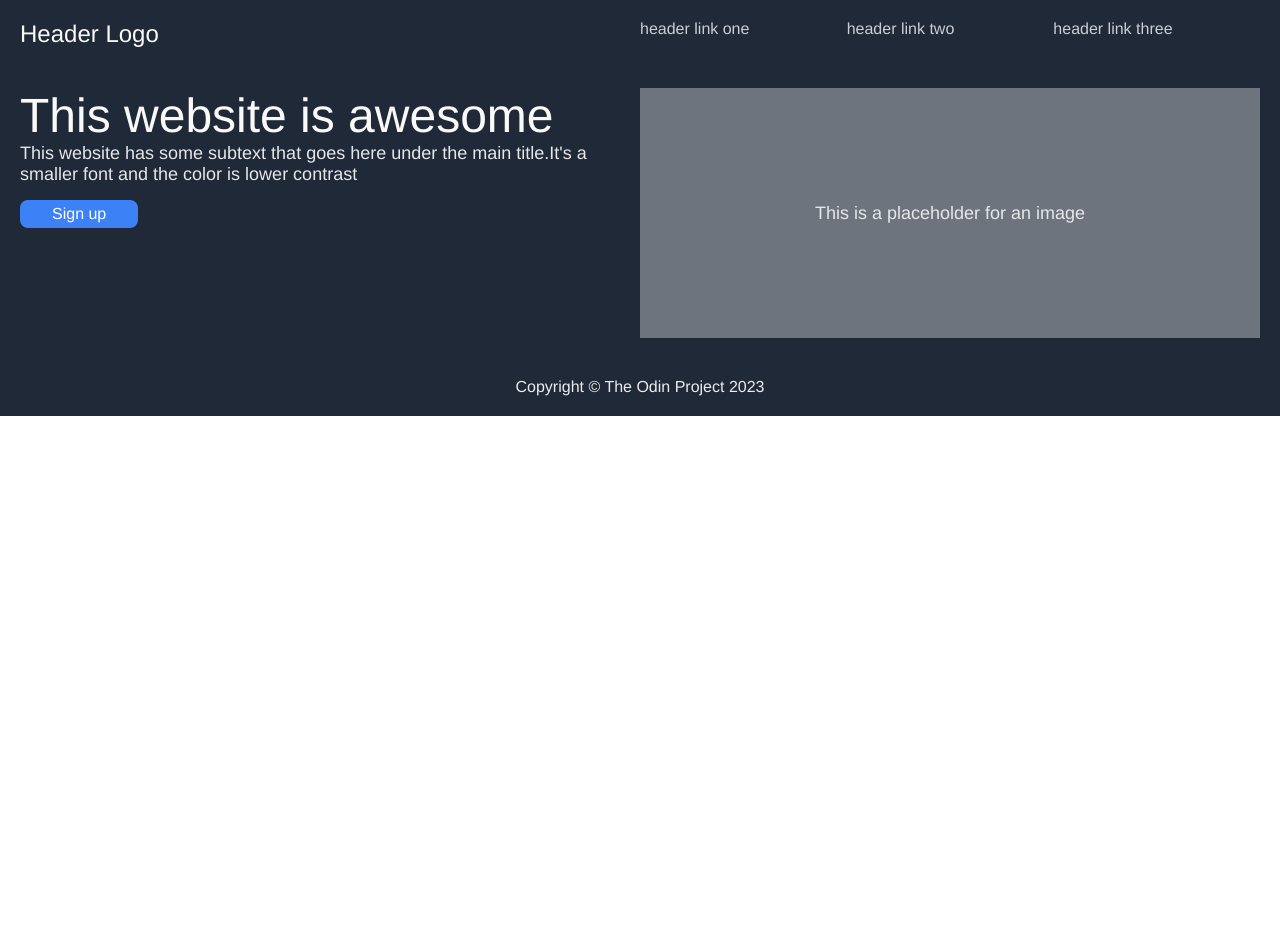
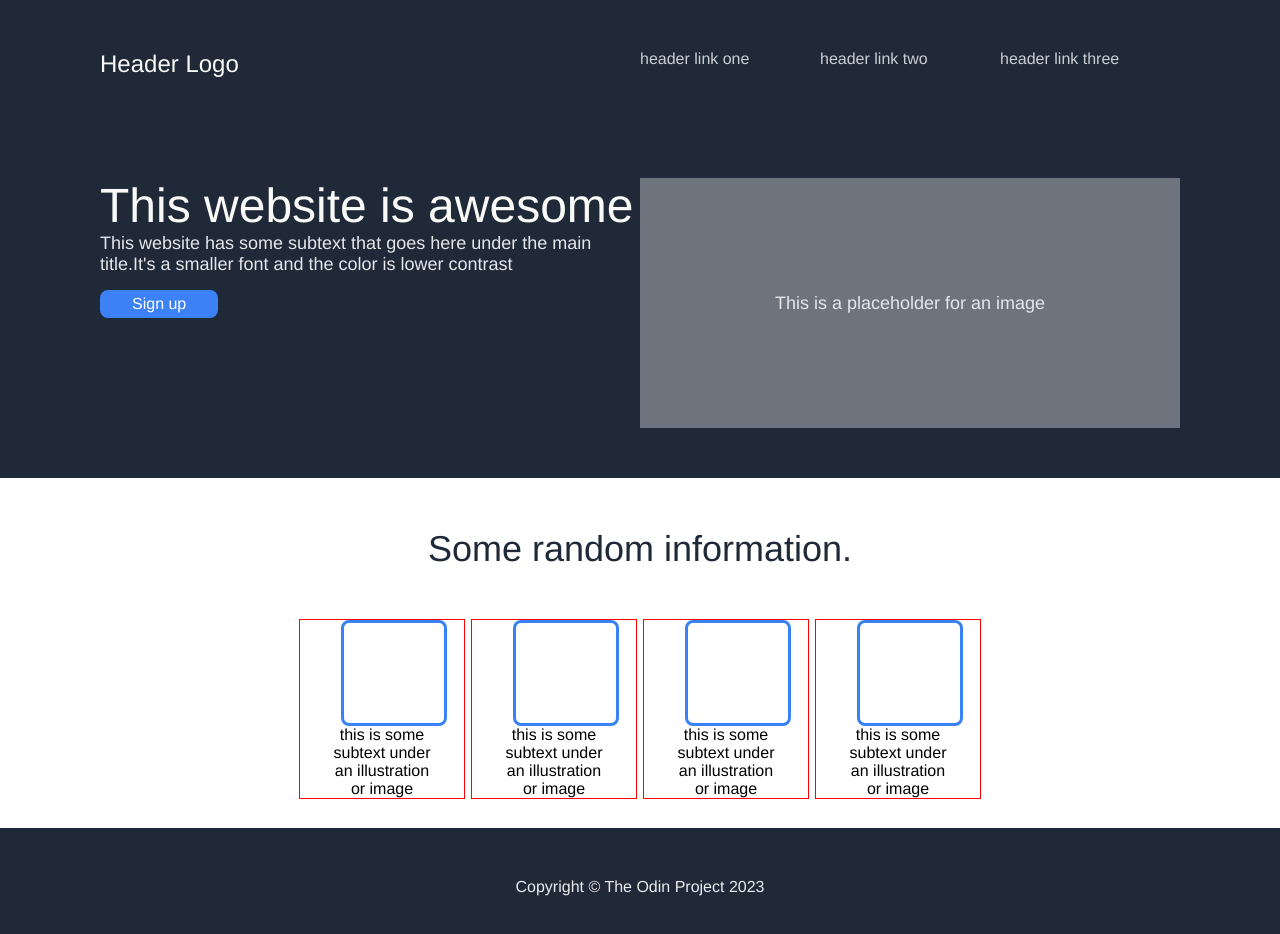
Before and after one commit to melvinquashie/odin-landing_page, a plain HTML site: page index.html in a window 1280 px wide. Before the commit the page ends 800 px from the top, so only its background shows below. Drawn offline with Linux system fonts and the light colour scheme.

Commit message:
add section 2
add information text and styles
add squares and styles
add subtext and styles
push squares left 25% to center
add gap between square-bag divs

```diff
--- a/css/landstyle.css
+++ b/css/landstyle.css
@@ -10,7 +10,16 @@
 
 .dark-space{
   background-color: #1F2937;
-  padding: 20px;
+  padding: 50px;
+  padding-left: 100px;
+  padding-right: 100px;
+}
+
+.light-space{
+  background-color: #ffffff;
+  padding: 50px;
+  padding-left: 100px;
+  padding-right: 100px;
 }
 
 .container{
@@ -75,8 +84,54 @@ div.right p.secondary-text{
   font-size: 18px;
   color: #E5E7EB;
   text-align: center;
+}
+
+
+
+/* Section 2 styles */
+div.section-two{
+  height: 250px;
+}
+
+div.section-two p.information{
+  font-size: 36px;
+  font-weight: extra-bold;
+  color: #1F2937;
+  text-align: center;
+}
+
+div.square-basket{
+  display: flex;
+  justify-content: center;
+  align-items: center;
+  padding-top: 50px;
+  padding-left: 200px;
+  padding-right: 200px;
+  gap: 8px;
+}
+
+div.square-bag{
+  display: inline-block;
+  outline: 1px solid red;
+}
+
+div.item div.square{
+  height: 100px;
+  width: 100px;
+  border: #3882f6 solid;
+  border-radius: 8px;
+  border-width: 3px;
+  position: relative;
+  left: 25%;
 
 }
+
+p.img-subtext{
+  text-align: center;
+  padding-left: 30px;
+  padding-right: 30px;
+}
+
 
 /* Footer styles */
 div.footer p{
--- a/index.html
+++ b/index.html
@@ -30,7 +30,7 @@
         </div>
       </div>
 
-    </div>
+    </div> <!--end Header-->
 
     <!--between Header and Footer, there are 4 sections-->
 
@@ -49,7 +49,48 @@
         <p class="secondary-text">This is a placeholder for an image</p>
       </div>
 
-    </div>
+    </div> <!--end1-->
+
+    <!--Section2-->
+    <div class="section-two light-space">
+      <p class="information">Some random information.</p>
+
+      <div class="square-basket container">
+
+        <!--there are 4 divs with a div within each-->
+        <!--div 1-->
+        <div class="square-bag item">
+          <!--div within-->
+          <div class="square"></div>
+          <p class="img-subtext">this is some subtext under an illustration or image</p>
+        </div>
+
+        <!--div 2-->
+        <div class="square-bag item">
+          <!--div within-->
+          <div class="square"></div>
+          <p class="img-subtext">this is some subtext under an illustration or image</p>
+        </div>
+
+        <!--div 3-->
+        <div class="square-bag item">
+          <!--div within-->
+          <div class="square"></div>
+          <p class="img-subtext">this is some subtext under an illustration or image</p>
+        </div>
+
+        <!--div 4-->
+        <div class="square-bag item">
+          <!--div within-->
+          <div class="square"></div>
+          <p class="img-subtext">this is some subtext under an illustration or image</p>
+        </div>
+
+      </div>
+
+    </div> <!--end2-->
+
+
 
 
 
```
